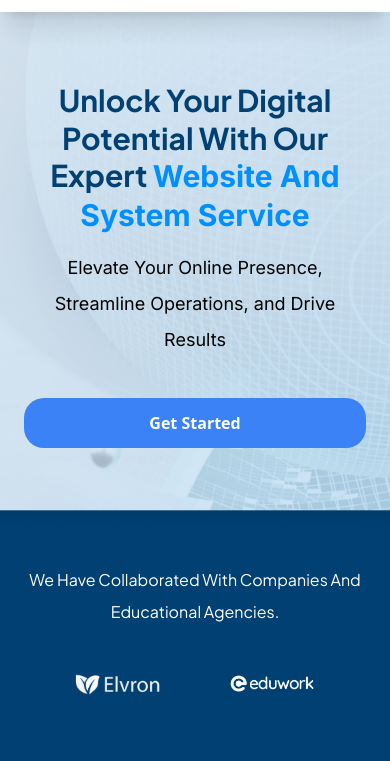
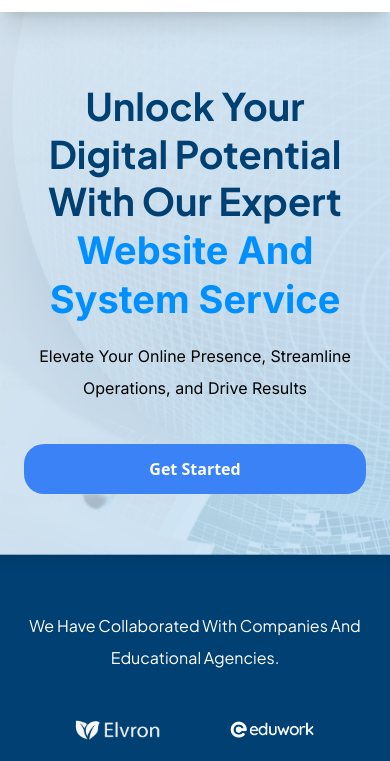
Before and after one commit to dimasasna/HiSocial, a plain HTML site: page website-system-service.html in a window 390 px wide. Shown: the part 62-823 px from the top of the page. Drawn offline with nearby package versions, Linux system fonts and the light colour scheme; a web font is replaced by a local one.

Commit message:
fix: banner

```diff
--- a/website-system-service.html
+++ b/website-system-service.html
@@ -111,9 +111,9 @@
                 alt="Banner Service Detail" />
             <div class="relative z-20 flex flex-row mt-[100px] gap-5 max-w-[1215px] mx-auto mb-10">
                 <div class="max-w-[1050px] h-full relative z-20 text-center md:py-20 py-11">
-                    <h1 class="text-[30px] font-bold text-[#004073] leading-tight lg:text-[60px]">Unlock Your Digital
+                    <h1 class="text-[38px] font-bold text-[#004073] leading-tight lg:text-[60px]">Unlock Your Digital
                         Potential With Our Expert <span class="text-[#008FFF]"> Website And System Service</span></h1>
-                    <p class="leading-loose mt-4 text-[18px] lg:text-[20px]">Elevate Your Online Presence, Streamline
+                    <p class="leading-loose mt-4 text-[16px] lg:text-[20px]">Elevate Your Online Presence, Streamline
                         Operations, and Drive Results</p>
                     <button
                         class="text-white lg:mt-20 mt-10 bg-blue-500 hover:bg-blue-600 shadow-3xl rounded-[20px] shadow-blue-400 w-full h-[50px] lg:h-14 lg:w-72 ">Get
```
Also changed, not shown: branding-identity-visual.html (+1 -1 lines).
